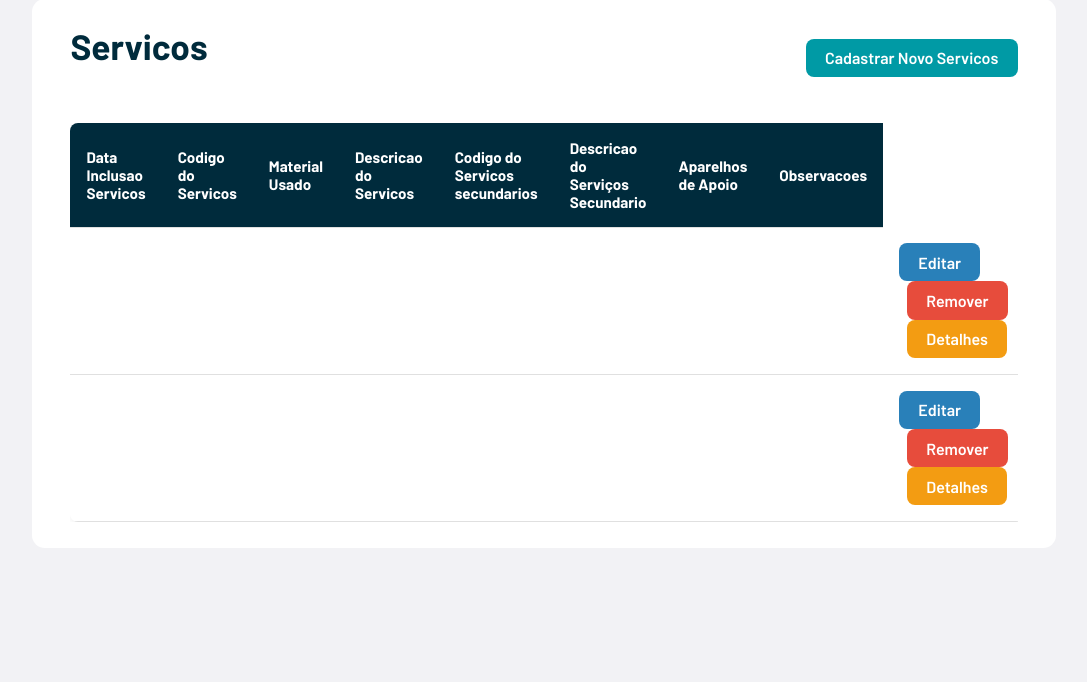
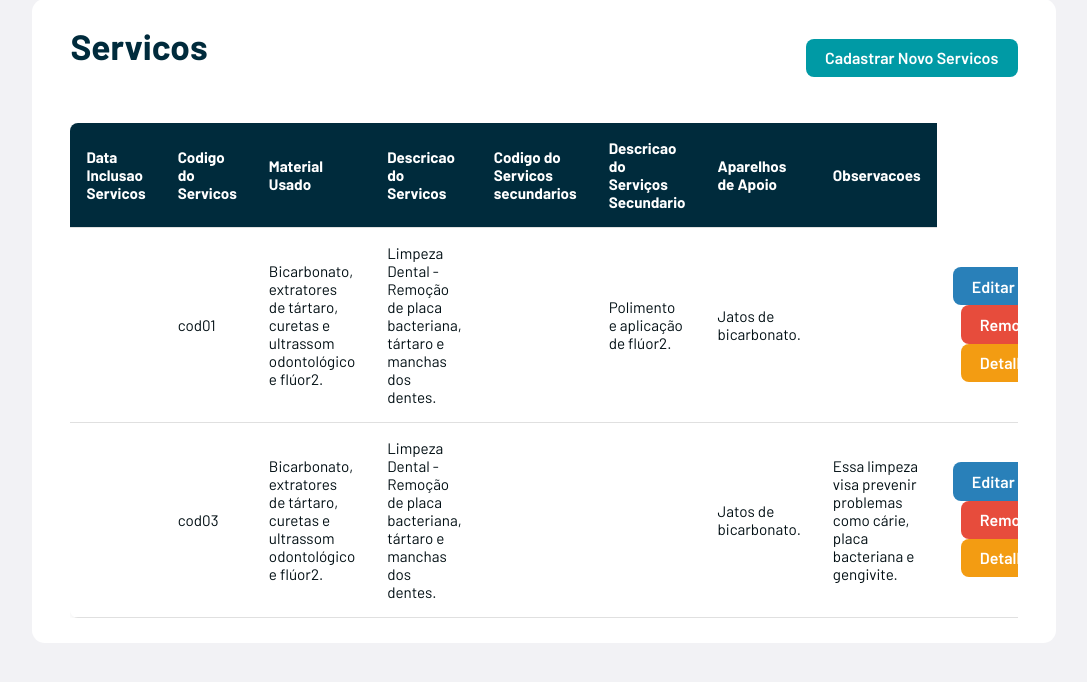
Before and after one commit to grupo-k/odontoagil, a Django app: page /servicos/ in a window 1280 px wide. Shown: the part 105-787 px from the top of the page, without its empty margins (96-1183 px from the left). Run offline with Django 5.2, Linux system fonts and the light colour scheme.

Commit message:
Atualização vieys.py

```diff
--- a/odontoagil/templates/servicos/listar_servicos.html
+++ b/odontoagil/templates/servicos/listar_servicos.html
@@ -48,6 +48,6 @@
             </table>
         </div>
     {% else %}
-        <p class="mensagem-vazia">Nenhum Servicos cadastrado.</p>
+            <p class="mensagem-vazia">Nenhum Servicos cadastrado.</p>
     {% endif %}
 {% endblock %}
--- a/odontoagil/views.py
+++ b/odontoagil/views.py
@@ -106,25 +106,25 @@ PROCEDIMENTOS = [
 SERVICOS = [
     {
         'id': 1,
-        'data de inclusão': '18 maio 2025',
-        'codigo do servico': 'cod01',
-        'material usado': 'Bicarbonato, extratores de tártaro, curetas e ultrassom odontológico e flúor2.',
-        'descrição do servico 01': 'Limpeza Dental - Remoção de placa bacteriana, tártaro e manchas dos dentes.',
-        'codigo do servico secundario': 'cod02',
-        'descrição do servico secundário:': 'Polimento e aplicação de flúor2.',
-        'aparelhos de apoio:': 'Jatos de bicarbonato.',
+        'data_inclusao': '18/05/2025',
+        'codigo_servicos': 'cod01',
+        'material_usado': 'Bicarbonato, extratores de tártaro, curetas e ultrassom odontológico e flúor2.',
+        'descricao_servicos': 'Limpeza Dental - Remoção de placa bacteriana, tártaro e manchas dos dentes.',
+        'codigo_servicos_secundario': 'cod02',
+        'descricao_servicos_secundario': 'Polimento e aplicação de flúor2.',
+        'aparelho_apoio': 'Jatos de bicarbonato.',
         'Observacoes': 'Essa limpeza visa prevenir problemas como cárie, placa bacteriana e gengivite.',
         },
     {
         'id': 2,
-        'data de inclusão': '18 maio 2025',
-        'codigo do servico': 'cod01',
-        'material usado': 'Bicarbonato, extratores de tártaro, curetas e ultrassom odontológico e flúor2.',
-        'descricao do servico 01': 'Limpeza Dental - Remoção de placa bacteriana, tártaro e manchas dos dentes.',
-        'codigo do servico secundario': 'cod02',
-        'descricao do servico secundário:': 'Polimento e aplicação de flúor2.',
-        'aparelhos de apoio:': 'Jatos de bicarbonato.',
-        'Observacoes': 'Essa limpeza visa prevenir problemas como cárie, placa bacteriana e gengivite.',
+        'data_inclusao': '18 maio 2025',
+        'codigo_servicos': 'cod03',
+        'material_usado': 'Bicarbonato, extratores de tártaro, curetas e ultrassom odontológico e flúor2.',
+        'descricao_servicos': 'Limpeza Dental - Remoção de placa bacteriana, tártaro e manchas dos dentes.',
+        'codigo_servicos_secundario': 'cod04',
+        'descricao_servicos_secundário': 'Polimento e aplicação de flúor2.',
+        'aparelho_apoio': 'Jatos de bicarbonato.',
+        'observacoes': 'Essa limpeza visa prevenir problemas como cárie, placa bacteriana e gengivite.',
     },
 ]
 
@@ -311,7 +311,7 @@ def cadastrar_servicos(request):
         codigo_servicos = request.POST.get('codigo_servicos')
         material_usado = request.POST.get('material_usado')
         descricao_servicos = request.POST.get('descricao_servvicos')
-        codigo_servicos_secundario = request.POST.get('codigo_serviços_secundario')
+        codigo_servicos_secundario = request.POST.get('codigo_servicos_secundario')
         descricao_servicos_secundario = request.POST.get('descricao_servicos_secundario')
         aparelho_apoio = request.POST.get('aparelho_apoio')
         observacoes = request.POST.get('observacoes')
@@ -321,7 +321,7 @@ def cadastrar_servicos(request):
             'data_inclusao': data_inclusao,
             'codigo_servicos': codigo_servicos,
             'material_usado' : material_usado,
-            'descricao_servicos' : descriçao_servvicos,
+            'descricao_servicos' : descricao_servvicos,
             'codigo_servicos_secundario' : codigo_servicos_secundario,
             'descricao_servicos_secundario' : descricao_servicos_secundario,
             'aparelho_apoio' : aparelho_apoio,
@@ -351,9 +351,9 @@ def editar_servicos(request, id):
         servico['data_inclusao'] = request.POST.get('data_inclusao')
         servico['codigo_servicos'] = request.POST.get('codigo_servicos')
         servico['material_usado'] = request.POST.get('material_usado')
-        servico['descriçao_servicos'] = request.POST.get('descriçao_servvicos')
+        servico['descricao_servicos'] = request.POST.get('descricao_servicos')
         servico['codigo_servicos_secundario'] = request.POST.get('codigo_servicos_secundario')
-        servico['descriçao_servicos_secundario'] = request.POST.get('descricao_servicos_secundario')
+        servico['descricao_servicos_secundario'] = request.POST.get('descricao_servicos_secundario')
         servico['aparelho_apoio'] = request.POST.get('aparelho_apoio')
         servico['observacoes'] = request.POST.get('observacoes')
         return redirect('listar_servicos')
```
